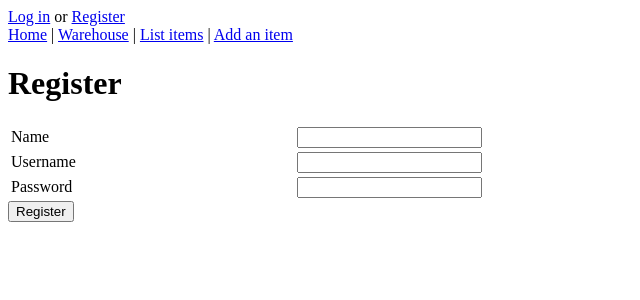
After one commit to hajame/warehouse, a Flask app: page /auth/new_user in a window 1280 px wide. The commit adds this page. Shown: the top 300 px of the page, without its empty margins (0-640 px from the left). Run offline with Flask 2, Linux system fonts and the light colour scheme.

Commit message:
vk3: user registration

```diff
--- a/application/auth/forms.py
+++ b/application/auth/forms.py
@@ -1,5 +1,6 @@
 from flask_wtf import FlaskForm
-from wtforms import PasswordField, StringField
+from wtforms import PasswordField, StringField, validators
+
 
 class LoginForm(FlaskForm):
     username = StringField("Username")
@@ -7,3 +8,12 @@ class LoginForm(FlaskForm):
 
     class Meta:
         csrf = False
+
+
+class UserForm(FlaskForm):
+    name = StringField("Name", [validators.Length(min=2, message="Name must be at least 2 characters long")])
+    username = StringField("Username", [validators.Length(min=2, message="Username must be at least 2 characters long")])
+    password = PasswordField("Password", [validators.Length(min=2, message="Password must be at least 2 characters long")])
+
+    class Meta:
+        csrf = False
--- a/application/auth/views.py
+++ b/application/auth/views.py
@@ -1,9 +1,10 @@
 from flask import render_template, request, redirect, url_for
 from flask_login import login_user, logout_user
 
-from application import app
+from application import app, db
 from application.auth.models import User
-from application.auth.forms import LoginForm
+from application.auth.forms import LoginForm, UserForm
+
 
 
 @app.route("/auth/login", methods=["GET", "POST"])
@@ -23,6 +24,25 @@ def auth_login():
     return redirect(url_for("index"))
 
 
+@app.route("/auth/new_user", methods=["GET", "POST"])
+def auth_register():
+
+    if request.method == "GET":
+        return render_template("auth/new_user.html", form=UserForm())
+
+    form = UserForm(request.form)
+
+    if not form.validate():
+        return render_template("auth/new_user.html", form = form)
+
+    user = User(form.name.data, form.username.data, form.password.data)
+
+    db.session().add(user)
+    db.session().commit()
+
+    return redirect(url_for("auth_login"))
+
+
 @app.route("/auth/logout")
 def auth_logout():
     logout_user()
--- /dev/null
+++ b/application/templates/auth/new_user.html
@@ -0,0 +1,55 @@
+{% extends "layout.html" %} {% block body %}
+<h1>Register</h1>
+
+<form method="POST" action="{{ url_for('auth_register') }}">
+  <table style="width:100%">
+    <tr>
+      <td>
+        {{ form.name.label }}
+      </td>
+      <td>
+        {{ form.name }}
+      </td>
+      <td>
+          <ul>
+            {% for error in form.name.errors %}
+            <li>{{ error }}</li>
+            {% endfor %}
+          </ul>
+        </td>
+    </tr>
+    <tr>
+      <td>
+        {{ form.username.label }}
+      </td>
+      <td>
+          {{ form.username }}
+      </td>
+      <td>
+          <ul>
+            {% for error in form.username.errors %}
+            <li>{{ error }}</li>
+            {% endfor %}
+          </ul>
+        </td>
+    </tr>
+    <tr>
+      <td>
+          {{ form.password.label }}
+      </td>
+      <td>
+          {{ form.password }}
+      </td>
+      <td>
+          <ul>
+            {% for error in form.password.errors %}
+            <li>{{ error }}</li>
+            {% endfor %}
+          </ul>
+        </td>
+    </tr>
+  </table>
+  <input type="submit" value="Register" />
+</form>
+
+{% endblock %}
--- a/application/templates/layout.html
+++ b/application/templates/layout.html
@@ -13,7 +13,7 @@
     Logged in as {{ current_user.name }}. <a href="{{ url_for('auth_logout') }}">Log out</a>
   </p>
   {% else %}
-  <a href="{{ url_for('auth_login') }}">Log in</a>
+  <a href="{{ url_for('auth_login') }}">Log in</a> or <a href="{{ url_for('auth_register') }}">Register</a>
   {% endif %}
 
   <div>
```
Also changed, not shown: 1 other file.
